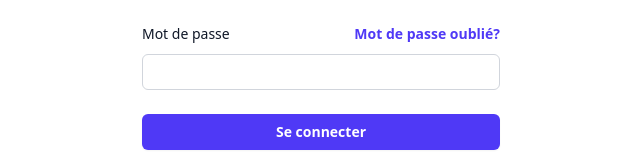
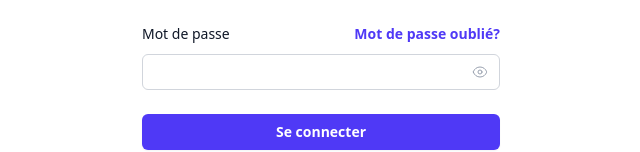
Before and after one commit to Alexandre-Kerello/2026_FULLSTACK_KERELLO_Alexandre, a React (Vite) app in the folder frontend/: page /login in a window 1280 px wide. Shown: the part 406-558 px from the top of the page, without its empty margins (319-959 px from the left). Built offline with nearby package versions, Linux system fonts and the light colour scheme.

Commit message:
add hide/show password for login

```diff
--- a/frontend/src/pages/public/Login.jsx
+++ b/frontend/src/pages/public/Login.jsx
@@ -1,12 +1,14 @@
 import { useState } from "react";
 import { useNavigate } from "react-router-dom";
 import axios from "axios";
+import { EyeIcon, EyeSlashIcon } from '@heroicons/react/24/outline'
 
 export default function Login()
 {
   const navigate = useNavigate();
   const [email, setEmail] = useState("");
   const [password, setPassword] = useState("");
+  const [showPassword, setShowPassword] = useState(false);
 
   const handleSubmit = async (e) => {
     e.preventDefault();
@@ -64,16 +66,27 @@
                   </a>
                 </div>
               </div>
-              <div className="mt-2">
+              <div className="mt-2 relative">
                 <input
                   id="password"
                   name="password"
-                  type="password"
+                  type={showPassword ? "text" : "password"}
                   required
                   autoComplete="current-password"
                   onChange={(e) => setPassword(e.target.value)}
                   className="block w-full rounded-md bg-white px-3 py-1.5 text-base text-gray-900 outline-1 -outline-offset-1 outline-gray-300 placeholder:text-gray-400 focus:outline-2 focus:-outline-offset-2 focus:outline-indigo-600 sm:text-sm/6"
                 />
+                <button
+                  type="button"
+                  onClick={() => setShowPassword((prev) => !prev)}
+                  className="absolute inset-y-0 right-0 flex items-center pr-3 text-gray-400 hover:text-gray-600"
+                >
+                  {showPassword ? (
+                    <EyeSlashIcon className="w-4 h-4" />
+                  ) : (
+                    <EyeIcon className="w-4 h-4" />
+                  )}
+                </button>
               </div>
             </div>
 
```
